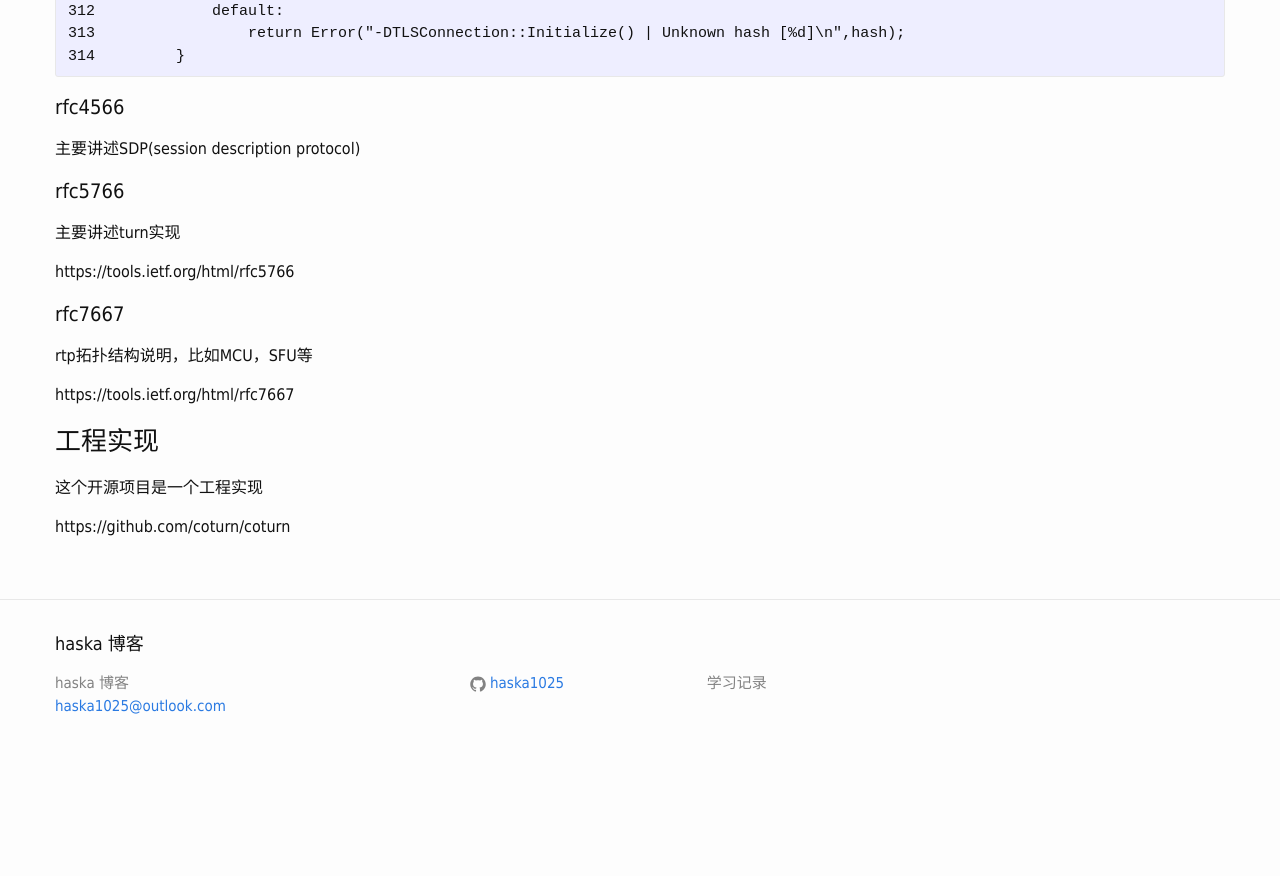
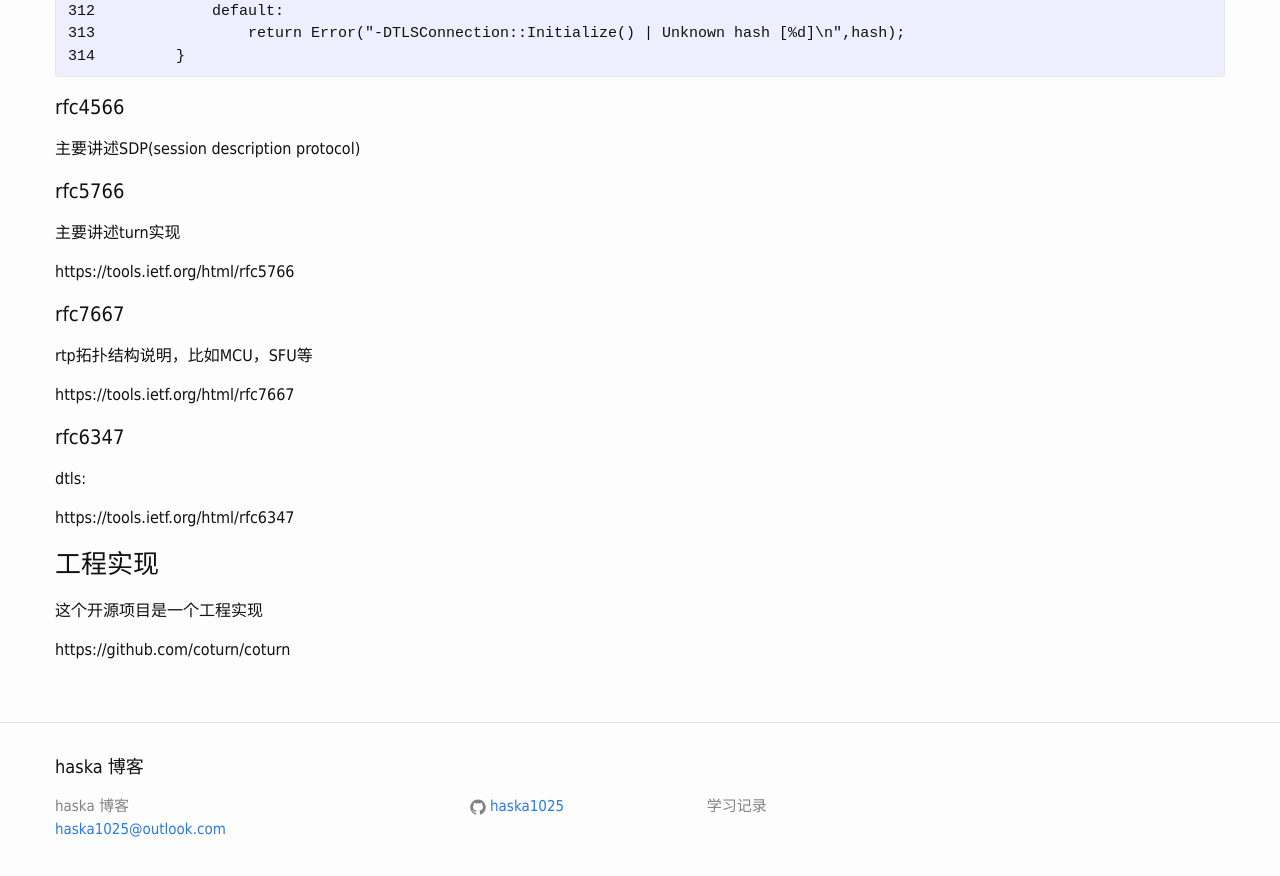
Before and after one commit to haska1025/haska1025.github.io, a Jekyll site: the page built from _posts/2019-01-12-p2p_ relative.md, in a window 1280 px wide and 900 px high, scrolled down 3032 px. Shown: the top 876 px of the window. Built offline with Jekyll 4.4.1, drawn with Linux system fonts in a browser that asks for light colours; before the commit the page ends 3809 px from its top, so only the background shows below that.

Commit message:
Update 2019-01-12-p2p_ relative.md

```diff
--- a/_posts/2019-01-12-p2p_ relative.md
+++ b/_posts/2019-01-12-p2p_ relative.md
@@ -165,6 +165,12 @@ rtp拓扑结构说明，比如MCU，SFU等
 
 https://tools.ietf.org/html/rfc7667
 
+#### rfc6347
+
+dtls:
+
+https://tools.ietf.org/html/rfc6347
+
 ### 工程实现
 
 这个开源项目是一个工程实现
```
